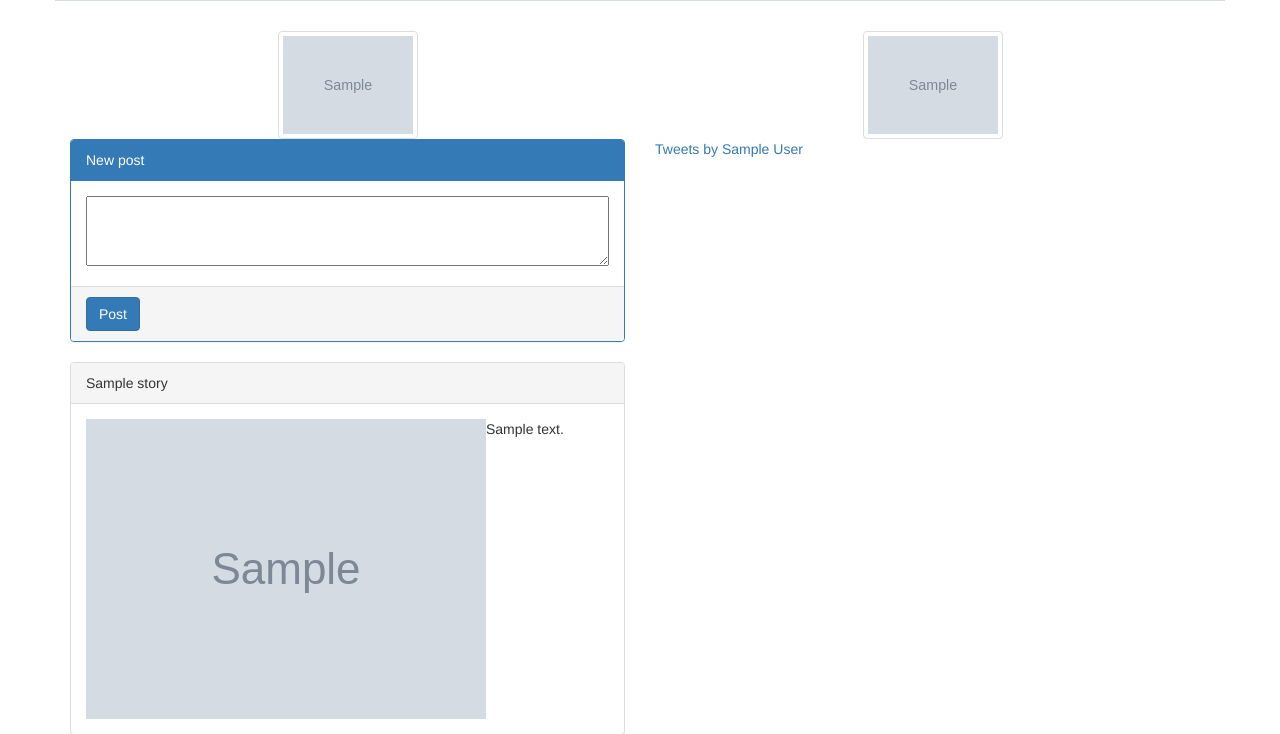
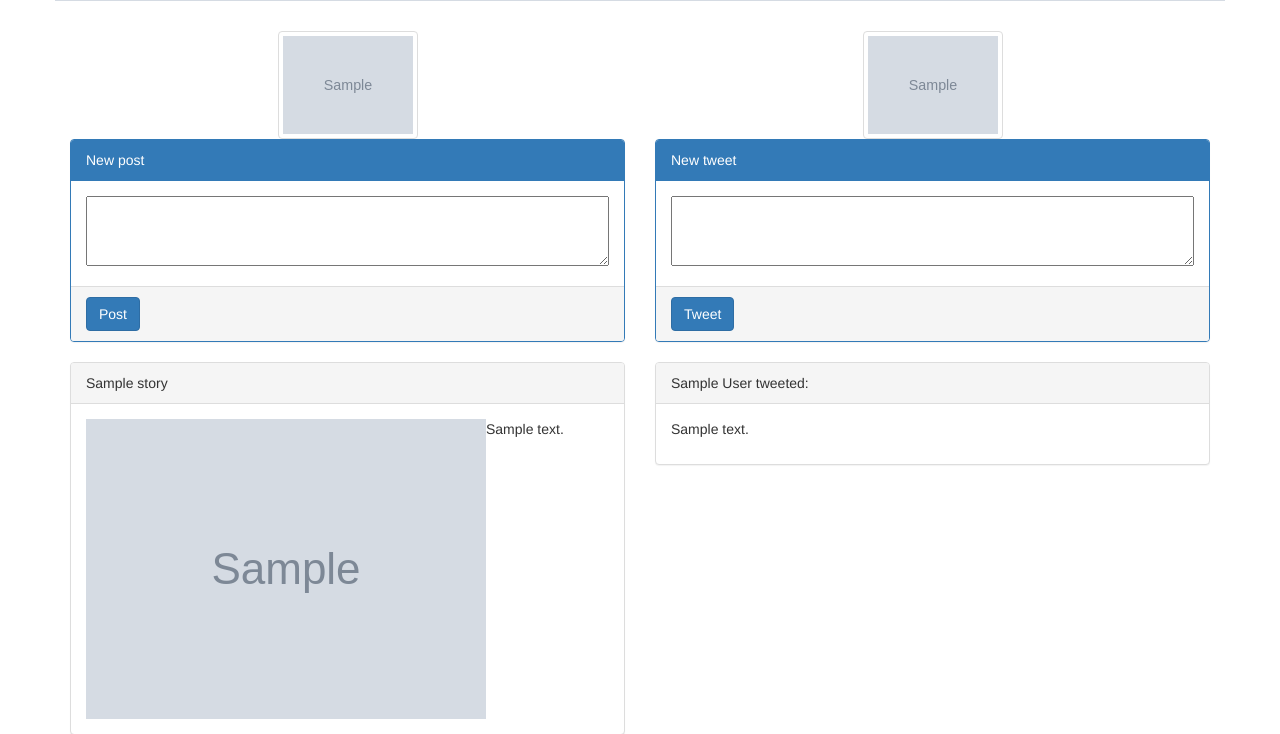
Before and after one commit to ArthurPBressan/FaceTweet, a Flask app: template sisgep1/feed/templates/feed.html in a window 1280 px wide. Shown: the part 309-1043 px from the top of the page. Run offline with Flask 2, Linux system fonts and the light colour scheme; the template is opened without the code that fills it: most values are stand-ins (such as "Sample title", 1, 10 or a date in 2020); grey boxes marked "Sample" are stand-in pictures; some libraries are stand-ins or nearby versions.

Commit message:
Integração com o Twitter

```diff
--- a/sisgep1/feed/templates/feed.html
+++ b/sisgep1/feed/templates/feed.html
@@ -46,7 +46,7 @@
         <div class="col-md-6">
         {% if facebook %}
             <img src="{{ facebook.image_url }}" class="center-block img-responsive img-thumbnail media-avatar">
-            <div class="panel panel-primary facebook-post">
+            <div class="panel panel-primary">
                 <div class="panel-heading">
                     New post
                 </div>
@@ -62,7 +62,7 @@
                 </form>
             </div>
             {% for post in fb_posts %}
-                <div class="panel panel-default facebook-post">
+                <div class="panel panel-default">
                     <div class="panel-heading">
                         {% if post.story %}
                             {{ post.story }}
@@ -84,13 +84,40 @@
             {% endfor %}
         </div>
         {% endif %}
-        {% if twitter %}
         <div class="col-md-6">
+            {% if twitter %}
             <img src="{{ twitter.image_url }}" class="center-block img-responsive img-thumbnail media-avatar">
-            <a class="twitter-timeline"  href="https://twitter.com/{{ twitter.full_name }}" data-widget-id="646837097211523073"
-              data-tweet-limit="20" height='5000'>Tweets by {{ twitter.display_name }}</a>
+            <div class="panel panel-primary">
+                <div class="panel-heading">
+                    New tweet
+                </div>
+                <form action="{{ url_for('feed.post_twitter') }}" method="POST">
+                    <div class="panel-body">
+                        <textarea name="message" required style="width: 100%; height: 5em;"></textarea>
+                    </div>
+                    <div class="panel-footer">
+                        <button type="submit" class="btn btn-primary">
+                            Tweet
+                        </button>
+                    </div>
+                </form>
+            </div>
+            {% for tweet in tweets %}
+                <div class="panel panel-default">
+                    <div class="panel-heading">
+                        {{ twitter.display_name }} {% if tweet.GetRetweeted() %}re{% endif %}tweeted:
+                    </div>
+                    <div class="panel-body">
+                        <p>
+                            {{ tweet.GetText() }}
+                        </p>
+                    </div>
+                </div>
+            {% endfor %}
+            {# <a class="twitter-timeline"  href="https://twitter.com/{{ twitter.full_name }}" data-widget-id="646837097211523073" #}
+              {# data-tweet-limit="20" height='5000'>Tweets by {{ twitter.display_name }}</a> #}
+            {% endif %}
         </div>
-        {% endif %}
     </div>
 </div>
 {% endblock %}
```
Also changed, not shown: sisgep1/feed/rotas.py (+16 -6 lines).
